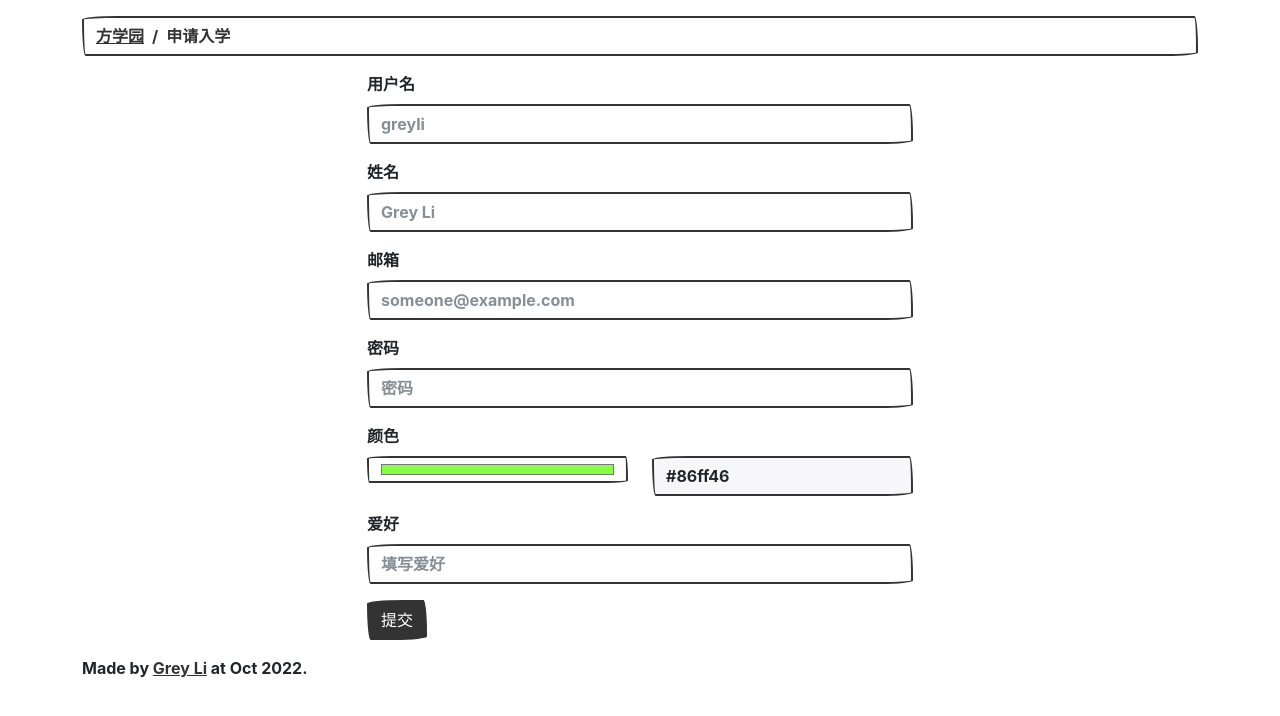
After one commit to codekitchen-community/fangschool, a Flask app: page /register in a window 1280 px wide. The commit adds this page. Shown: the top 716 px of the page. Run offline with Flask 3, Linux system fonts and the light colour scheme; some libraries are stand-ins or nearby versions; some web fonts are replaced.

```diff
--- a/app.py
+++ b/app.py
@@ -1,8 +1,76 @@
-from flask import Flask, render_template
+import os
+import sys
+from datetime import timedelta, datetime
+
+from flask import Flask, render_template, request
 from flask_bootstrap import Bootstrap5
+from flask_sqlalchemy import SQLAlchemy
+from flask_login import UserMixin
+from werkzeug.security import generate_password_hash
+
+basedir = os.path.abspath(os.path.dirname(os.path.dirname(__file__)))
+
+# SQLite URI compatible
+WIN = sys.platform.startswith('win')
+if WIN:
+    prefix = 'sqlite:///'
+else:
+    prefix = 'sqlite:////'
+
+
+class Config:
+    DEBUG = False
+    TESTING = False
+    SSL_REDIRECT = False
+
+    SECRET_KEY = os.getenv("SECRET_KEY", "hard-to-guess")
+
+    SQLALCHEMY_POOL_RECYCLE = 10
+    SQLQLCHEMY_POOL_SIZE = 30
+    SQLALCHEMY_TRACK_MODIFICATIONS = False
+    SQLALCHEMY_DATABASE_URI = os.getenv('DATABASE_URL',
+                                        prefix + os.path.join(basedir, 'data.db'))
+
+    REMEMBER_COOKIE_DURATION = timedelta(days=14)
+
 
 app = Flask(__name__)
+app.config.from_object(Config)
 bootstrap = Bootstrap5(app)
+db = SQLAlchemy(app)
+
+
+class User(db.Model, UserMixin):
+    id = db.Column(db.Integer, primary_key=True)
+
+    username = db.Column(db.String(16))
+    name = db.Column(db.String(20))
+    password_hash = db.Column(db.String)
+    email = db.Column(db.String(256))
+    timestamp = db.Column(db.DateTime, default=datetime.utcnow)
+    remote_addr = db.Column(db.String)
+    color = db.Column(db.String(7))
+    verified = db.Column(db.Boolean)
+    capital = db.Column(db.String)
+
+    def __str__(self):
+        return f"<User '{self.username}'>"
+
+    def set_password(self, pwd):
+        pwd_hash = generate_password_hash(pwd)
+        self.password_hash = pwd_hash
+        db.session.commit()
+
+    def verify_password(self, pwd):
+        return check_password_hash(self.password_hash, pwd)
+
+    def gen_email_verify_token(self):
+        header = {"alg": "HS256"}
+        payload = {"uid": self.id, "email": self.email, "time": time()}
+        token = jwt.encode(header, payload, current_app.config["SECRET_KEY"]).decode(
+            "utf-8"
+        )
+        return token
 
 
 @app.route('/')
@@ -20,6 +88,34 @@ def playground():
     return render_template('playground.html')
 
 
+@app.route('/register', methods=("GET", "POST",))
+def register():
+    if request.method == "POST":
+        f = request.form
+        username = f.get("username")
+        email = f.get("email")
+        name = f.get("name")
+        pwd = f.get("pwd")
+        color = f.get("color")
+        interest = f.get("interest")
+
+        u = User(
+            username=username,
+            email=email,
+            name=name,
+            color=color,
+            interest=interest,
+            remote_addr=remote_addr,
+            verified=False,
+            capital="10000.0",
+        )
+        u.set_password(pwd)
+        db.session.add(u)
+        db.session.commit()
+
+    return render_template('register.html')
+
+
 @app.route('/canteen')
 def canteen():
     return render_template('canteen.html')
--- a/requirements.txt
+++ b/requirements.txt
@@ -29,3 +29,6 @@ wtforms==3.0.1
     # via bootstrap-flask
 zipp==3.10.0
     # via importlib-metadata
+flask-sqlalchemy==3.0.2
+flask-login==0.6.2
+authlib==1.1.0
--- a/templates/index.html
+++ b/templates/index.html
@@ -37,9 +37,11 @@
     {{ fang(300, 400, '#20c997', '操场', '/playground') }}
     {{ fang(100, 100, '#ffc107', '实验室', '/playground') }}
     {{ fang(200, 200, '#343a40', '教学楼', '/playground') }}
+    {{ fang(200, 200, '#86ff46', '行政楼', '/playground') }}
     {{ fang(300, 200, '#e83e8c', '学生宿舍', '/playground') }}
     {{ fang(300, 300, '#17a2b8', '社团中心', '/playground') }}
     {{ fang(150, 200, '#436728', '食堂', '/canteen') }}
+    {{ fang(150, 130, '#17a2b8', '图书馆', '/library') }}
     {{ fang(100, 100, '#6f42c1', '工地', '/construction_site') }}
     {{ fang(100, 100, '#6f42c1', '工地', '/construction_site') }}
     {{ fang(100, 100, '#6f42c1', '工地', '/construction_site') }}
@@ -48,7 +50,5 @@
     {{ fang(100, 100, '#6f42c1', '工地', '/construction_site') }}
     {{ fang(100, 100, '#6f42c1', '工地', '/construction_site') }}
     {{ fang(100, 100, '#6f42c1', '工地', '/construction_site') }}
-    {{ fang(100, 100, '#6f42c1', '工地', '/construction_site') }}
-    {{ fang(150, 130, '#17a2b8', '图书馆', '/library') }}
 </div>
 {% endblock %}
--- /dev/null
+++ b/templates/register.html
@@ -0,0 +1,54 @@
+{% extends 'base.html' %}
+
+{% block content %}
+
+<ol class="breadcrumb mt-3">
+    <li class="breadcrumb-item"><a href="/">方学园</a></li>
+    <li class="breadcrumb-item active">申请入学</li>
+</ol>
+
+<div class="row">
+    <div class="col-sm-12 col-lg-6 offset-lg-3">
+        <form method="post" name="registerForm">
+            <div class="mb-3">
+                <label for="username" class="form-label">用户名</label>
+                <input type="text" class="form-control" id="username" placeholder="greyli" name="username" required>
+            </div>
+            <div class="mb-3">
+                <label for="name" class="form-label">姓名</label>
+                <input type="text" class="form-control" id="name" placeholder="Grey Li" name="name" required>
+            </div>
+            <div class="mb-3">
+                <label for="email" class="form-label">邮箱</label>
+                <input type="email" class="form-control" id="email" placeholder="someone@example.com" name="email" required>
+            </div>
+            <div class="mb-3">
+                <label for="pwd" class="form-label">密码</label>
+                <input type="password" class="form-control" id="pwd" placeholder="密码" name="pwd" required>
+            </div>
+            <div class="mb-3 row">
+                <label for="color" class="form-label">颜色</label>
+                <div class="col-6">
+                    <input type="color" class="form-control" id="color" name="color" onchange="return updateColor()" value="#86ff46" required>
+                </div>
+                <div class="col-6">
+                    <input type="text" class="form-control" name="colorhex" disabled readonly value="#86ff46">
+                </div>
+                <script>
+                    function updateColor() {
+                        hex = document.registerForm.color.value
+                        document.registerForm.colorhex.value = hex
+                    }
+                </script>
+            </div>
+            <div class="mb-3">
+                <label for="interest" class="form-label">爱好</label>
+                <input type="text" class="form-control" id="interest" placeholder="填写爱好" name="interest" required>
+            </div>
+            <input type="submit" class="btn btn-primary" value="提交">
+        </form>
+    </div>
+</div>
+
+
+{% endblock %}
```
